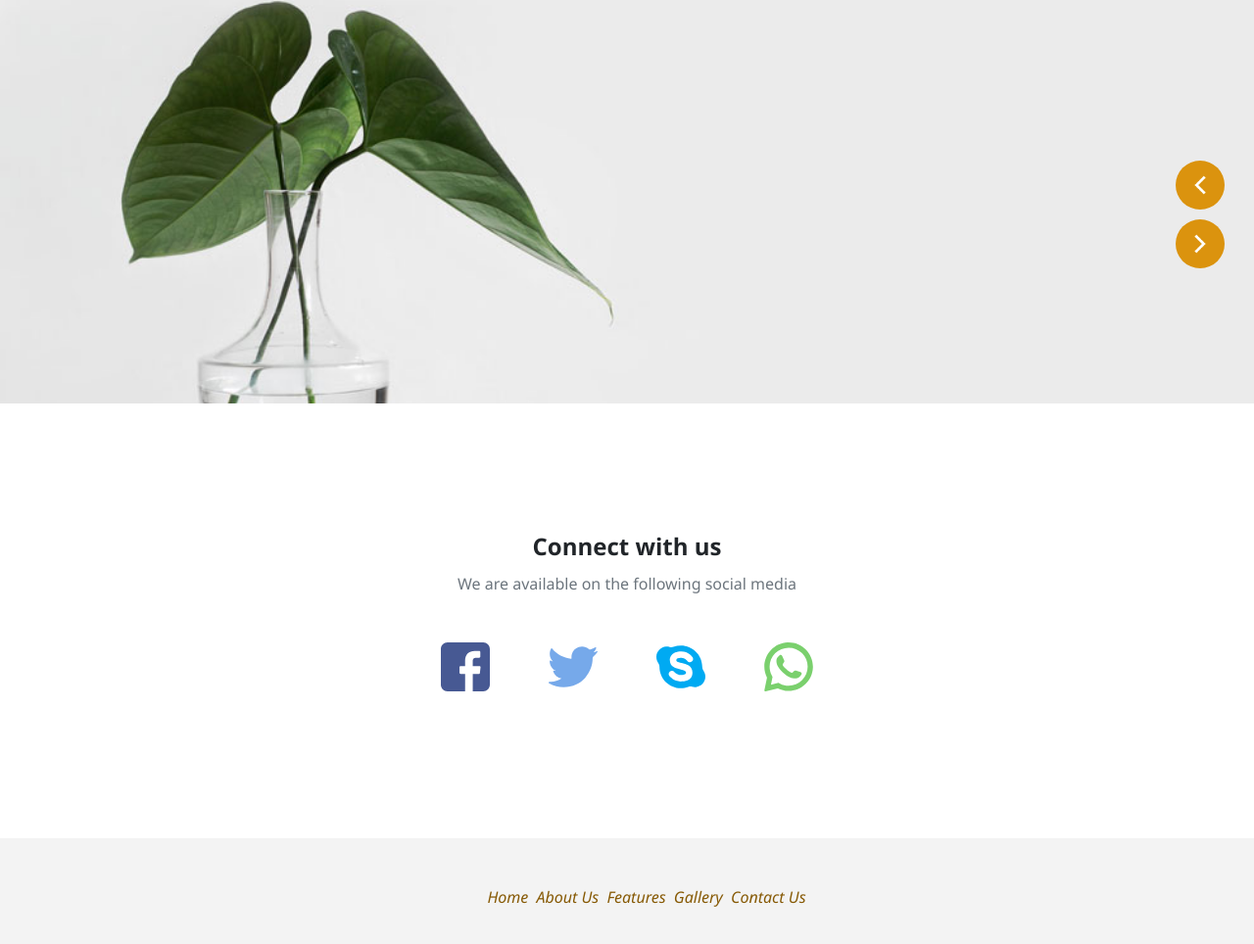
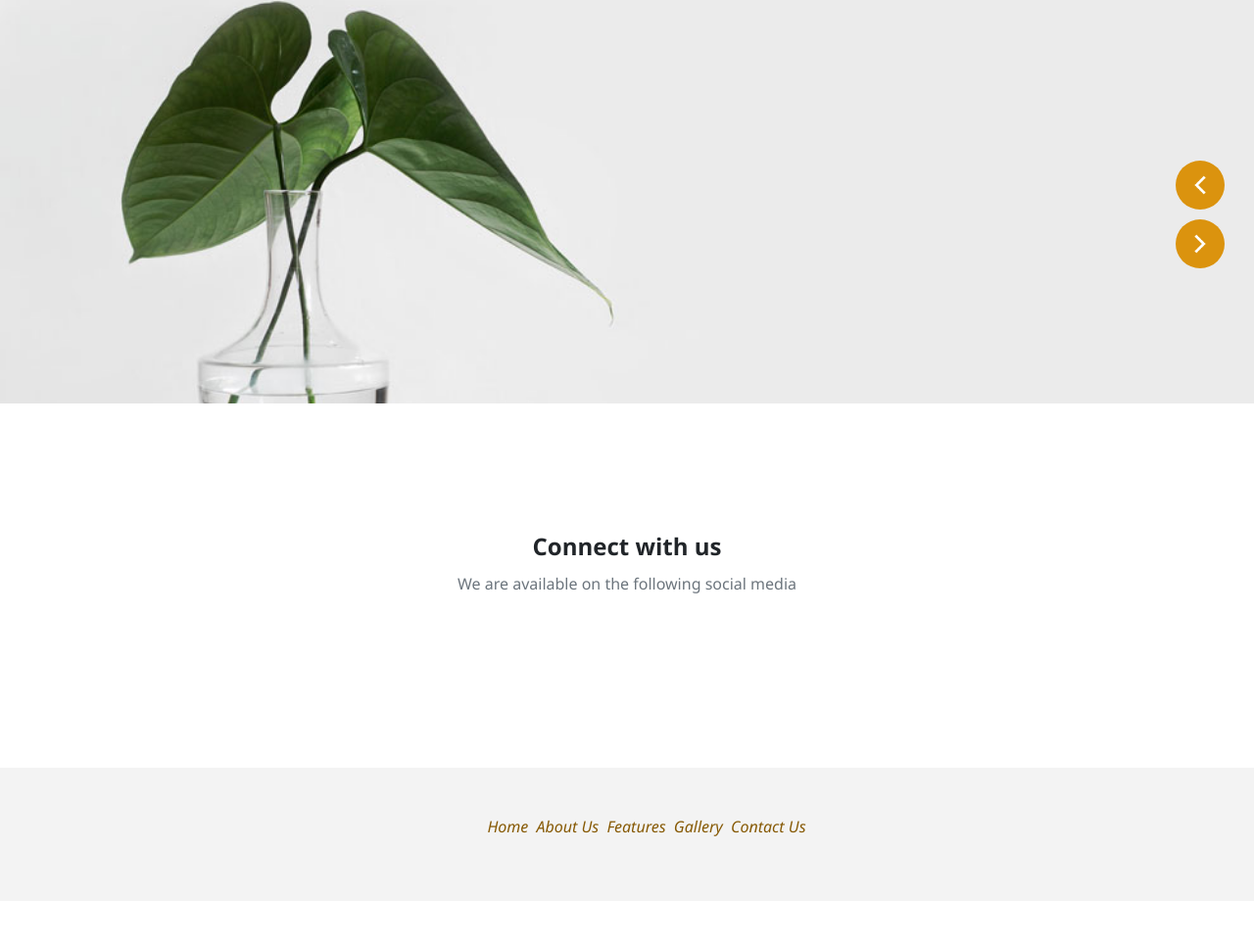
Before and after one commit to zerokilobytes/Garduino, a plain HTML site: page index.html in a window 1280 px wide. Shown: the part 1768-2732 px from the top of the page at 98% size. After the commit the page ends 2688 px from the top, so only its background shows below. Drawn offline with Linux system fonts and the light colour scheme.

Commit message:
Update index.html
Clean up content

```diff
--- a/index.html
+++ b/index.html
@@ -125,12 +125,6 @@
           <p>We are available on the following social media</p>
         </div>
       </div>
-      <div class="subSection socialMedia">
-        <i class="socialIcons facebook"></i>
-        <i class="socialIcons twitter"></i>
-        <i class="socialIcons skype"></i>
-        <i class="socialIcons whatsapp"></i>
-      </div>
     </div>
   </section>
   <!-- contactSection END -->
```
